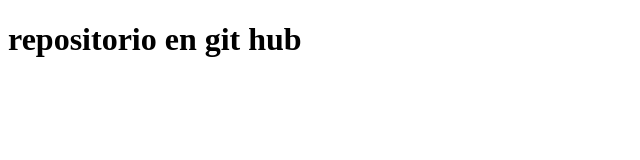
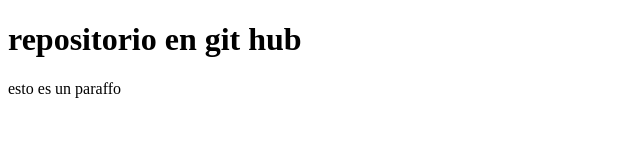
Before and after one commit to javierpinedavalencia/proyecto-web-empresa-C, a plain HTML site: page index.html in a window 1280 px wide. Shown: the whole page, without its empty margins (0-640 px from the left). Drawn offline with Linux system fonts and the light colour scheme.

Commit message:
Update index.html

```diff
--- a/index.html
+++ b/index.html
@@ -8,6 +8,7 @@
 </head>
 <body>
     <h1> repositorio  en git hub </h1>
+    <p>esto es un paraffo </p>
 
 </body>
 </html>
```
